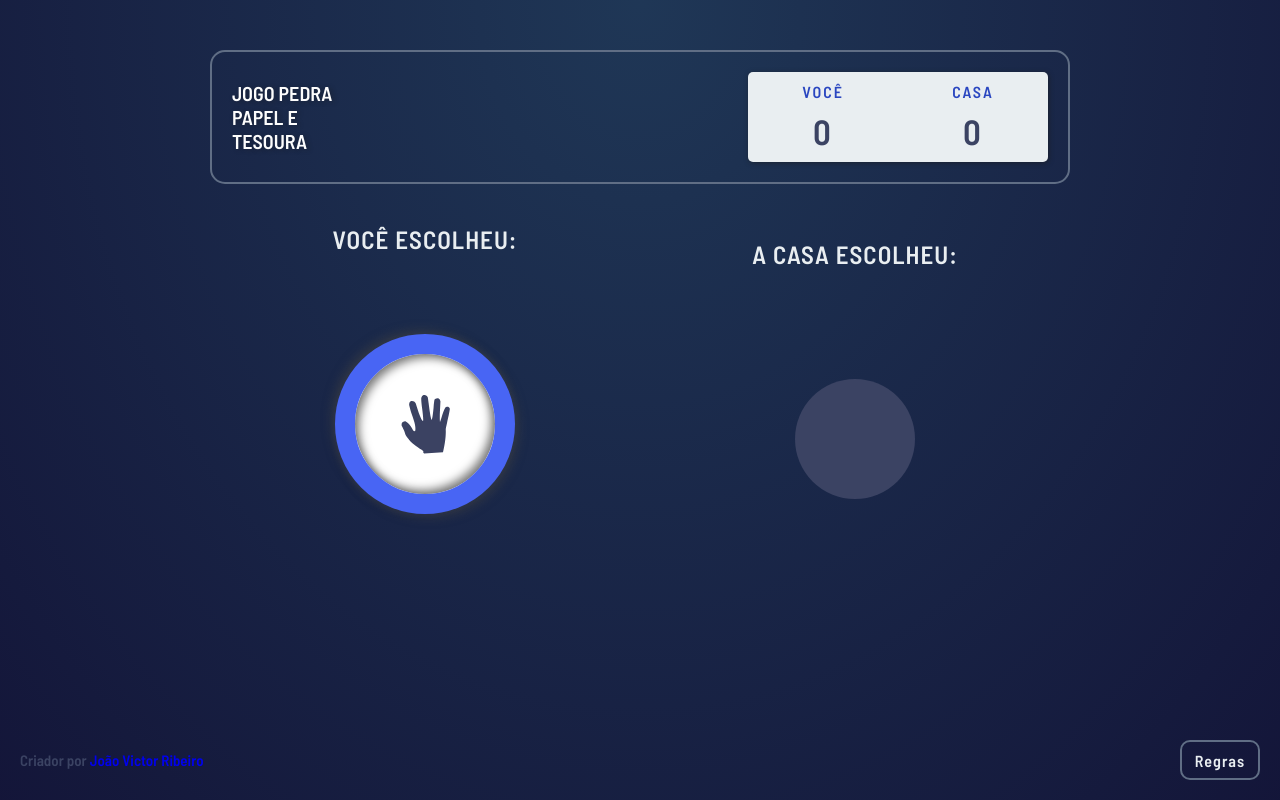
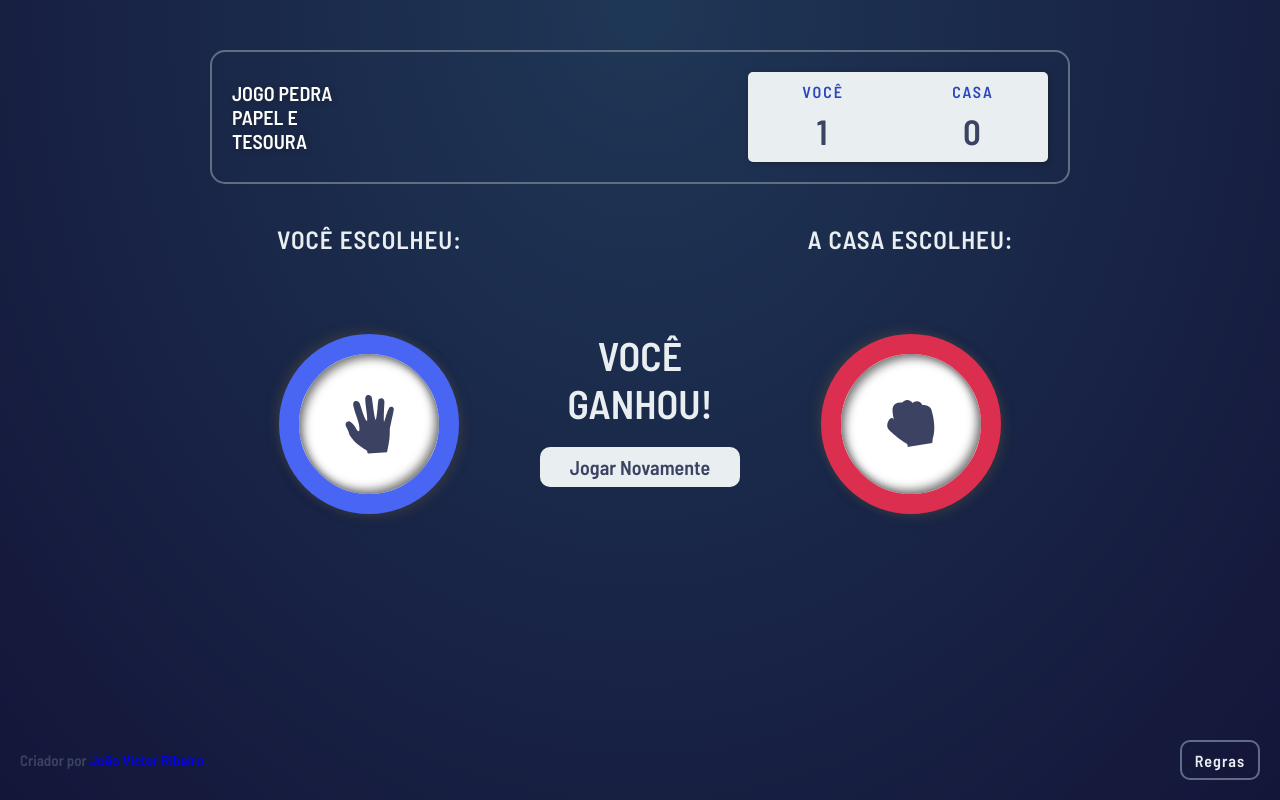
Before and after one commit to joaoribdahora/pedra-papel-tesoura, a plain HTML site: page index.html in a window 1280 px wide. Both pictures are taken after a click on the element 480 px from the left and 289 px from the top of the page. Drawn offline with Linux system fonts and the light colour scheme.

Commit message:
Finalização da lógica do jogo

```diff
--- a/index.html
+++ b/index.html
@@ -53,6 +53,10 @@
                 <div class="yourIcon">
                 </div>
             </div>
+            <div class="result">
+                <div class="showResult"></div>
+                <div class="restart">Jogar Novamente</div>
+            </div>
             <div class="housesChoice">
                 A CASA ESCOLHEU:
                 <div class="housesIcon">
--- a/script.js
+++ b/script.js
@@ -1,4 +1,6 @@
 let choice = '';
+let housesPoints = 0;
+let yourPoints = 0;
 
 document.querySelector('.rules').addEventListener('click', ()=>{
     document.querySelector('.rulesArea').style.display = 'flex';
@@ -21,6 +23,8 @@ document.querySelector('.scissors').addEventListener('click', ()=>{
     game(choice);
 });
 
+document.querySelector('.restart').addEventListener('click', restart);
+
 function game(c){
     let icon = document.querySelector('.yourIcon');
 
@@ -38,54 +42,131 @@ function game(c){
 
 function checkGame(c){
     let housesChoice = '';
+    let icon = document.querySelector('.housesIcon');
 
     house().then(function(resultado){
         housesChoice = resultado;
+
+        icon.innerHTML = `<img src="images/icon-${resultado}.svg"/>`;
+        icon.classList.add(`c-${resultado}`);
+        icon.style.width = '180px';
+        icon.style.height = '180px';
+        icon.style.backgroundColor = '#FFF';
+
+        setTimeout(() => {checkWinner(housesChoice, c)} , 1000);
     });
+}
+
+function checkWinner(housesChoice, c){
+    let result = '';
 
     switch(c){
         case 'paper':
             if(housesChoice === 'paper'){
+                result = 'empate';
                 console.log('empate');
             }
             if(housesChoice === 'rock'){
+                result = 'ganhou';
                 console.log('Você ganhou');
             }
             if(housesChoice === 'scissors'){
+                result = 'perdeu';
                 console.log('Você perdeu');
             }
 
         break;
         case 'rock':
             if(housesChoice === 'paper'){
+                result = 'perdeu';
                 console.log('Você perdeu');
             }
             if(housesChoice === 'rock'){
+                result = 'empate';
                 console.log('empate');
             }
             if(housesChoice === 'scissors'){
+                result = 'ganhou';
                 console.log('Você ganhou');
             }
         break;
         case 'scissors':
             if(housesChoice === 'paper'){
+                result = 'ganhou';
                 console.log('Você ganhou');
             }
             if(housesChoice === 'rock'){
+                result = 'perdeu';
                 console.log('Você perdeu');
             }
             if(housesChoice === 'scissors'){
+                result = 'empate';
                 console.log('empate');
             }
         break;
     }
+
+    showResult(result);
 }
 
 function house(){
     return new Promise(function(resolve, reject){
-        console.log("calculando");
+
+        document.querySelector('.housesIcon').innerHTML = "Carregando..."
         setTimeout(function(){
-            resolve('paper');
-        }, 3000);
+            resolve(choosing());
+        }, 1000);
     })
 }
+
+function choosing(choosenIcon){
+    let housePlay = Math.floor(Math.random() * 3);
+
+    if(housePlay == 0){choosenIcon = 'paper'};
+    if(housePlay == 1){choosenIcon = 'rock'};
+    if(housePlay == 2){choosenIcon = 'scissors'};
+
+    return choosenIcon;
+}
+
+function showResult(r){
+    let icon = document.querySelector('.showResult');
+
+    document.querySelector('.result').style.display = 'block';
+
+    if( r === 'empate'){icon.innerHTML = 'EMPATOU!';}
+    if( r === 'ganhou'){
+        icon.innerHTML = 'VOCÊ GANHOU!';
+        yourPoints++;
+    }
+    if( r === 'perdeu'){
+        icon.innerHTML = 'VOCÊ PERDEU!';
+        housesPoints++;
+    }
+
+    document.querySelector('.player .realScore').innerHTML = yourPoints;
+    document.querySelector('.house .realScore').innerHTML = housesPoints;
+}
+
+function restart(){
+    document.querySelector('.one').style.display = 'flex';
+    document.querySelector('.two').style.display = 'none';
+    document.querySelector('.result').style.display = 'none';
+
+    let youricon = document.querySelector('.yourIcon');
+    let housesicon = document.querySelector('.housesIcon');
+
+    housesicon.classList.remove('c-paper');
+    housesicon.classList.remove('c-rock');
+    housesicon.classList.remove('c-scissors');
+    youricon.classList.remove('c-paper');
+    youricon.classList.remove('c-rock');
+    youricon.classList.remove('c-scissors');
+
+    housesicon.style.width = '120px';
+    housesicon.style.height = '120px';
+    housesicon.style.backgroundColor = 'hsl(229, 25%, 31%)';
+    youricon.style.width = '120px';
+    youricon.style.height = '120px';
+    youricon.style.backgroundColor = 'hsl(229, 25%, 31%)';
+}
--- a/style.css
+++ b/style.css
@@ -200,12 +200,42 @@ footer{
     display: flex;
     justify-content: center;
     align-items: center;
+    font-size: 15px;
 }
 a{
     text-decoration: none;
 }
 .two{
     display: none;
+}
+
+.result{
+    width: 300px;
+    display: none;
+}
+.showResult{
+    color: rgb(233, 238, 241);
+    font-size: 40px;
+    font-weight: bold;
+    text-align: center;
+}
+.restart{
+    width: 200px;
+    height: 40px;
+    margin: auto;
+    margin-top: 20px;
+    background-color: rgb(233, 238, 241);
+    color: hsl(229, 25%, 31%);
+    font-size: 20px;
+    border-radius: 10px;
+    display: flex;
+    justify-content: center;
+    align-items: center;
+    cursor: pointer;
+    transition: all ease 0.3s;
+}
+.restart:hover{
+    opacity: 0.6;
 }
 
 @media (max-width: 450px){
```
